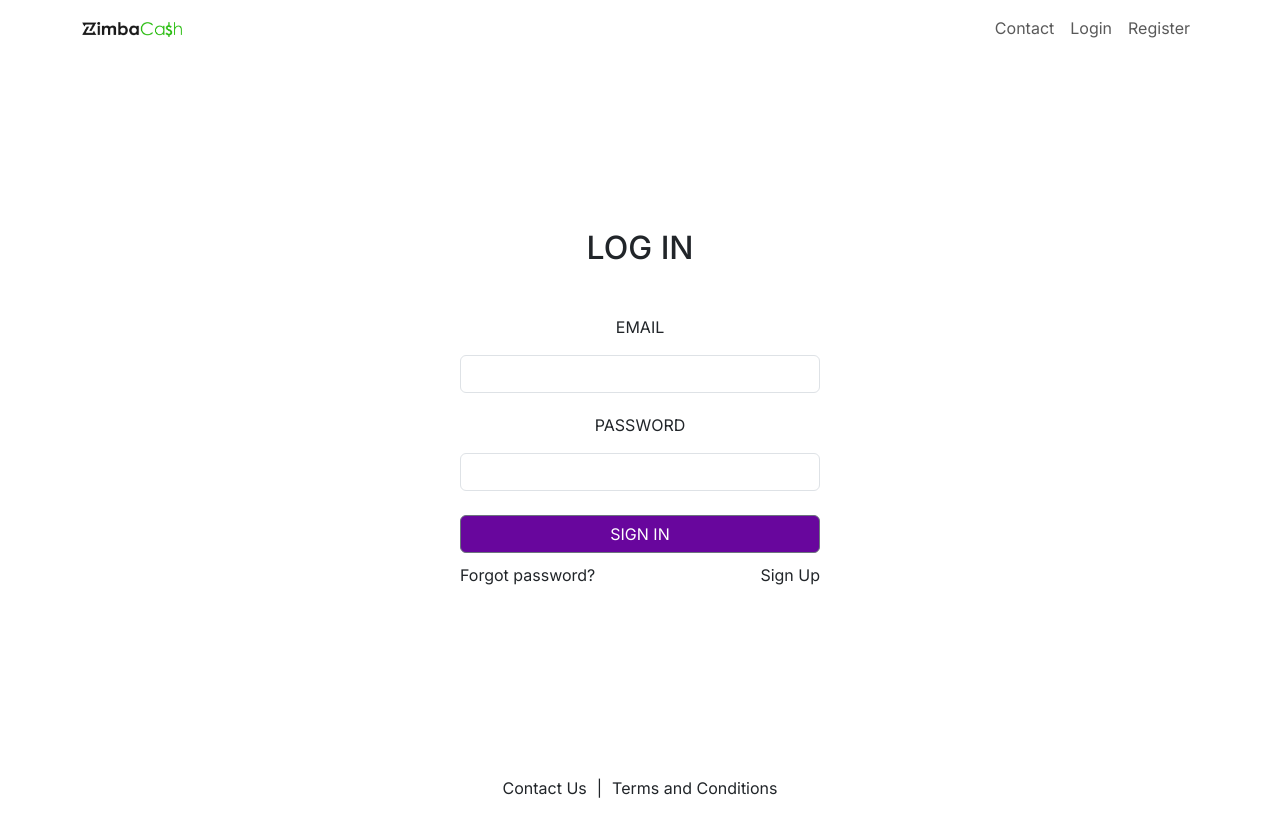
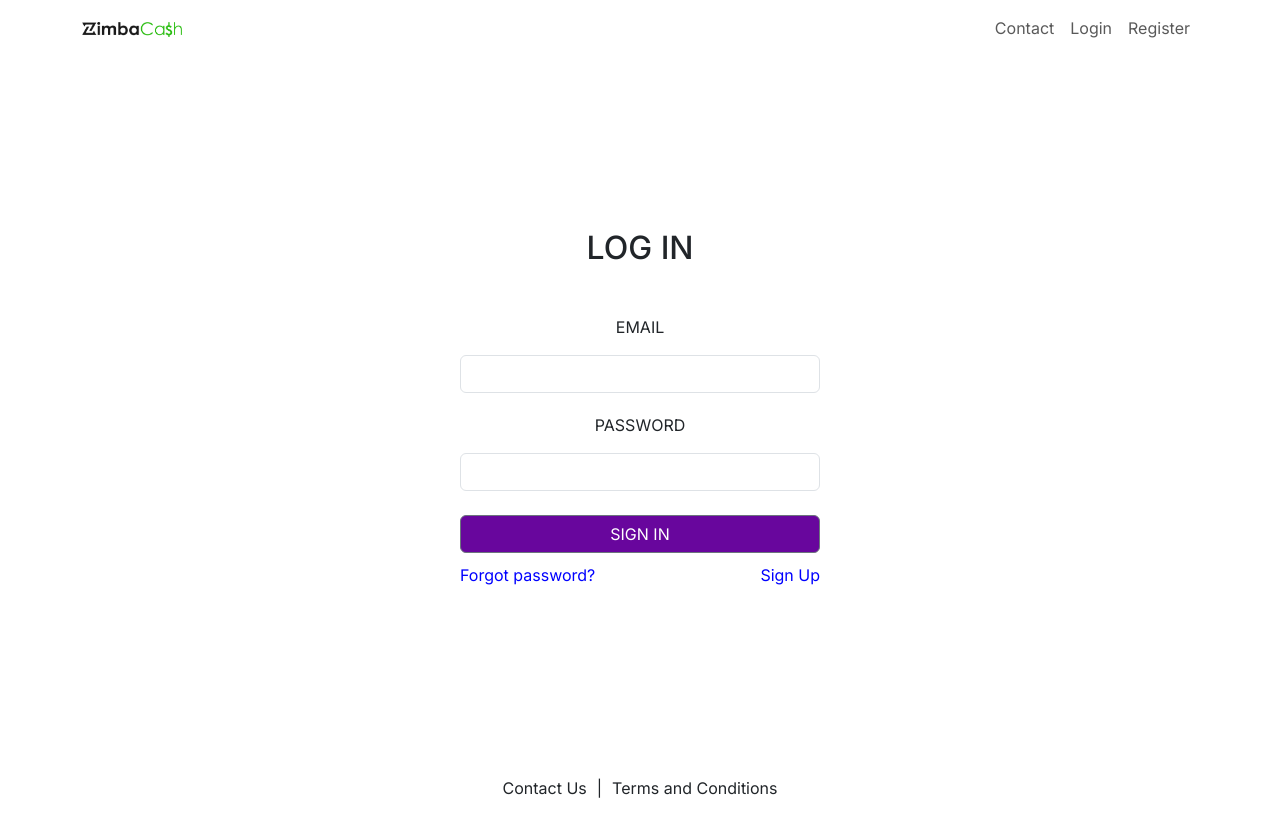
Before and after one commit to mubinkg/micro-finance, a Next.js app: page /authentication/login in a window 1280 px wide. Built offline with nearby package versions, Linux system fonts and the light colour scheme.

Commit message:
fix all update

```diff
--- a/app/admin/loan-details/page.jsx
+++ b/app/admin/loan-details/page.jsx
@@ -54,16 +54,15 @@ export default function LoanDetils() {
                         <h5>Status : {statusMap[data?.status]}</h5>
                         <h5>Applicant Name : {data?.firstName} {data?.lastName}</h5>
                         <h5>Amount : {data?.amountRequested}</h5>
-                        <h5>Status : {statusMap[data?.status]}</h5>
                         <h5>Current Address : {data?.currentAddress}</h5>
-                        <h5>Address Line2 : {data?.currentAddress2}</h5>
+                        <h5>Address Line2 : {data?.currentAddress2 ? data?.currentAddress2 : ""}</h5>
                         <h5>State: {data?.state}</h5>
                         <h5>City: {data?.city}</h5>
                         <h5>Zip Code: {data?.zipCode}</h5>
                         <h5>Cell Phone: {data?.cellPhone}</h5>
                         <h5>Email : {data?.email}</h5>
                         <h5>Drivers License/Id: {data?.driverLicense}</h5>
-                        <h5>Ssn: {data?.ssn}</h5>
+                        <h5>SSN: {data?.ssn}</h5>
                         <h5>Reference One</h5>
                         <div className="d-flex justify-content-center gap-3">
                             <p>First Name : {data?.referenceOneFirstName}</p>
--- a/app/authentication/login/page.js
+++ b/app/authentication/login/page.js
@@ -58,8 +58,8 @@ export default function Page() {
                     </div>
                     <Button onClick={signinHandler} style={{ background: "#68069d" }} className='mt-4'>SIGN IN</Button>
                     <div style={{ display: "flex", justifyContent: "space-between", marginTop: "10px" }}>
-                        <p style={{cursor: "pointer"}} onClick={()=>router.push('/authentication/forget-password')}>Forgot password?</p>
-                        <p style={{cursor: "pointer", marginLeft: "10px"}} onClick={()=>router.push('/authentication/registration')}>Sign Up</p>
+                        <p style={{cursor: "pointer", color:"blue"}} onClick={()=>router.push('/authentication/forget-password')}>Forgot password?</p>
+                        <p style={{cursor: "pointer", marginLeft: "10px", color: "blue"}} onClick={()=>router.push('/authentication/registration')}>Sign Up</p>
                     </div>
                 </div>
             </div>
--- a/app/authentication/registration/page.jsx
+++ b/app/authentication/registration/page.jsx
@@ -78,7 +78,7 @@ export default function Page() {
                     <Button style={{ background: "#68069d" }} className='mt-4' onClick={signupHandler}>SIGN UP</Button>
                     <div style={{display: 'flex',marginTop: "10px", justifyContent: "center" }}>
                         <p style={{cursor: "pointer"}} onClick={()=>router.push('/authentication/forget-password')}>Already have an account?</p>
-                        <p style={{cursor: "pointer", color: "blue"}} onClick={()=>router.push('/authentication/login')}>Log In</p>
+                        <p style={{cursor: "pointer",marginLeft: "10px", color: "blue"}} onClick={()=>router.push('/authentication/login')}>Log In</p>
                     </div>
                 </div>
             </div>
--- a/app/zimba-cash/resubmit/page.jsx
+++ b/app/zimba-cash/resubmit/page.jsx
@@ -352,7 +352,7 @@ export default function Page() {
                         {typeof watch('checkBack') === 'object' ? <img width={250} height="auto" src={URL.createObjectURL(watch('checkBack')[0])} /> : ""}
                     </div>
                     <div className='mt-4' style={{ width: "100%", display: "flex", gap: "10px", justifyContent: "space-between", alignContent: "center", alignItems: "center" }}>
-                        <Label>RECENT PAYSTUBS</Label>
+                        <Label>RECENT PAYSTUB</Label>
                         <label style={{ cursor: "pointer", padding: '5px 10px', color: "white", background: "#62d0ab", border: 'none', outline: "none", borderRadius: "50px" }}>
                             <input required {...register('paystubs')} type="file" style={{ display: 'none' }} />
                             Choose a File
```
